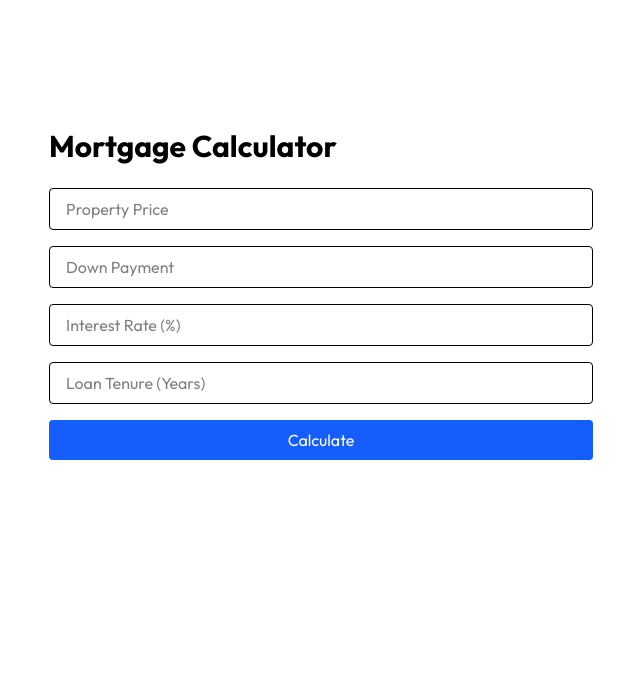
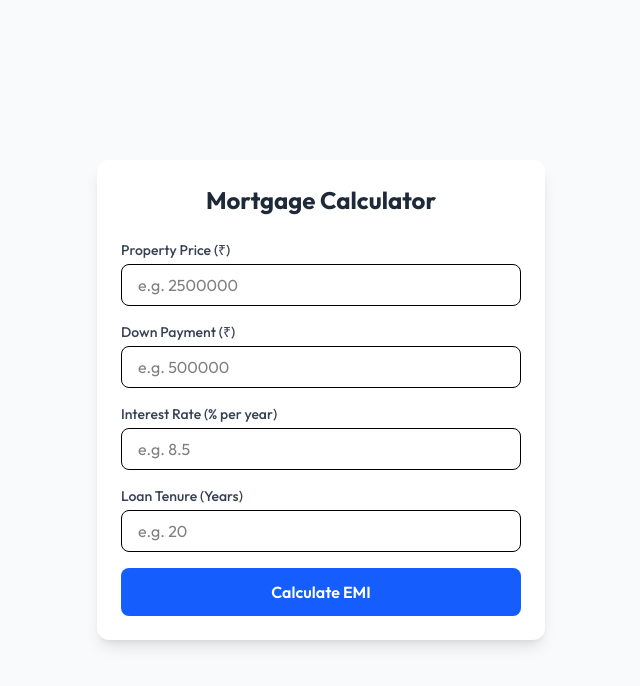
Before and after one commit to VivekVallabhan3407/RealEstateProject, a React (Vite) app: page /mortgage in a window 1280 px wide. Shown: the top 686 px of the page, without its empty margins (319-959 px from the left). Built offline with nearby package versions, Linux system fonts and the light colour scheme; no server answers.

Commit message:
updated MortgageCalculator.jsx to add labels for input fields and imporved styling of the fields and the overall page.

```diff
--- a/src/pages/MortgageCalculator.jsx
+++ b/src/pages/MortgageCalculator.jsx
@@ -12,7 +12,14 @@ const MortgageCalculator = () => {
     const monthlyRate = rate / (12 * 100);
     const months = years * 12;
 
-        const emi = (loanAmount * monthlyRate * Math.pow(1 + monthlyRate, months)) / (Math.pow(1 + monthlyRate, months) - 1);
+    if (!loanAmount || !monthlyRate || !months) return;
+
+    const emi =
+      (loanAmount *
+        monthlyRate *
+        Math.pow(1 + monthlyRate, months)) /
+      (Math.pow(1 + monthlyRate, months) - 1);
+
     const totalPayable = emi * months;
     const totalInterest = totalPayable - loanAmount;
 
@@ -21,60 +28,96 @@ const MortgageCalculator = () => {
       totalInterest: totalInterest.toFixed(2),
       totalPayable: totalPayable.toFixed(2),
     });
+  };
 
-    };
   return (
-        <div className="pt-32 px-4 max-w-xl mx-auto">
-            <h1 className="text-3xl font-bold mb-6">Mortgage Calculator</h1>
+    <div className="min-h-screen bg-gray-50 flex items-center justify-center px-4">
+      <div className="w-full max-w-md bg-white rounded-xl shadow-lg p-6">
+        <h1 className="text-2xl font-bold text-gray-800 mb-6 text-center">
+          Mortgage Calculator
+        </h1>
 
         <div className="space-y-4">
+          {/* Property Price */}
+          <div>
+            <label className="block text-sm font-medium text-gray-700 mb-1">
+              Property Price (₹)
+            </label>
             <input
               type="number"
-                    placeholder="Property Price"
-                    className="w-full border px-4 py-2 rounded"
+              placeholder="e.g. 2500000"
+              className="w-full px-4 py-2 border rounded-lg focus:outline-none focus:ring-2 focus:ring-blue-500"
               value={price}
               onChange={(e) => setPrice(e.target.value)}
             />
+          </div>
 
+          {/* Down Payment */}
+          <div>
+            <label className="block text-sm font-medium text-gray-700 mb-1">
+              Down Payment (₹)
+            </label>
             <input
               type="number"
-                    placeholder="Down Payment"
-                    className="w-full border px-4 py-2 rounded"
+              placeholder="e.g. 500000"
+              className="w-full px-4 py-2 border rounded-lg focus:outline-none focus:ring-2 focus:ring-blue-500"
               value={downPayment}
               onChange={(e) => setDownPayment(e.target.value)}
             />
+          </div>
 
+          {/* Interest Rate */}
+          <div>
+            <label className="block text-sm font-medium text-gray-700 mb-1">
+              Interest Rate (% per year)
+            </label>
             <input
               type="number"
-                    placeholder="Interest Rate (%)"
-                    className="w-full border px-4 py-2 rounded"
+              placeholder="e.g. 8.5"
+              className="w-full px-4 py-2 border rounded-lg focus:outline-none focus:ring-2 focus:ring-blue-500"
               value={rate}
               onChange={(e) => setRate(e.target.value)}
             />
+          </div>
 
+          {/* Loan Tenure */}
+          <div>
+            <label className="block text-sm font-medium text-gray-700 mb-1">
+              Loan Tenure (Years)
+            </label>
             <input
               type="number"
-                    placeholder="Loan Tenure (Years)"
-                    className="w-full border px-4 py-2 rounded"
+              placeholder="e.g. 20"
+              className="w-full px-4 py-2 border rounded-lg focus:outline-none focus:ring-2 focus:ring-blue-500"
               value={years}
               onChange={(e) => setYears(e.target.value)}
             />
+          </div>
 
+          {/* Button */}
           <button
             onClick={calculateEMI}
-                    className="w-full bg-blue-600 text-white py-2 rounded"
+            className="w-full bg-blue-600 text-white py-3 rounded-lg font-semibold hover:bg-blue-700 transition"
           >
-                    Calculate
+            Calculate EMI
           </button>
         </div>
 
+        {/* Result */}
         {result && (
-                <div className="mt-6 bg-gray-100 p-4 rounded">
-                    <p><strong>Monthly EMI:</strong> ₹{result.emi}</p>
-                    <p><strong>Total Interest:</strong> ₹{result.totalInterest}</p>
-                    <p><strong>Total Amount:</strong> ₹{result.totalPayable}</p>
+          <div className="mt-6 bg-blue-50 border-l-4 border-blue-600 p-4 rounded">
+            <p className="text-gray-800 mb-2">
+              <span className="font-semibold">Monthly EMI:</span> ₹{result.emi}
+            </p>
+            <p className="text-gray-800 mb-2">
+              <span className="font-semibold">Total Interest:</span> ₹{result.totalInterest}
+            </p>
+            <p className="text-gray-800">
+              <span className="font-semibold">Total Amount Payable:</span> ₹{result.totalPayable}
+            </p>
           </div>
         )}
+      </div>
     </div>
   );
 };
```
Lines whose indentation alone changed are shown as unchanged.
